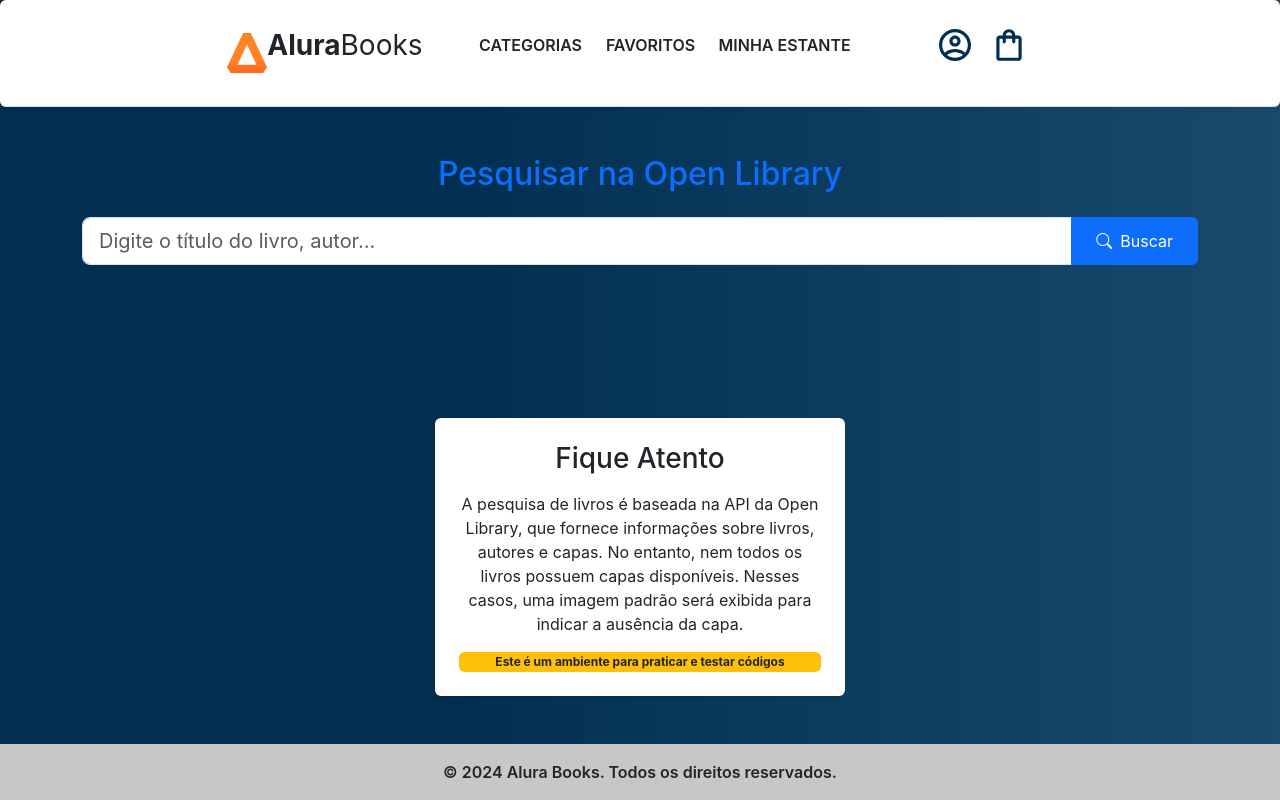
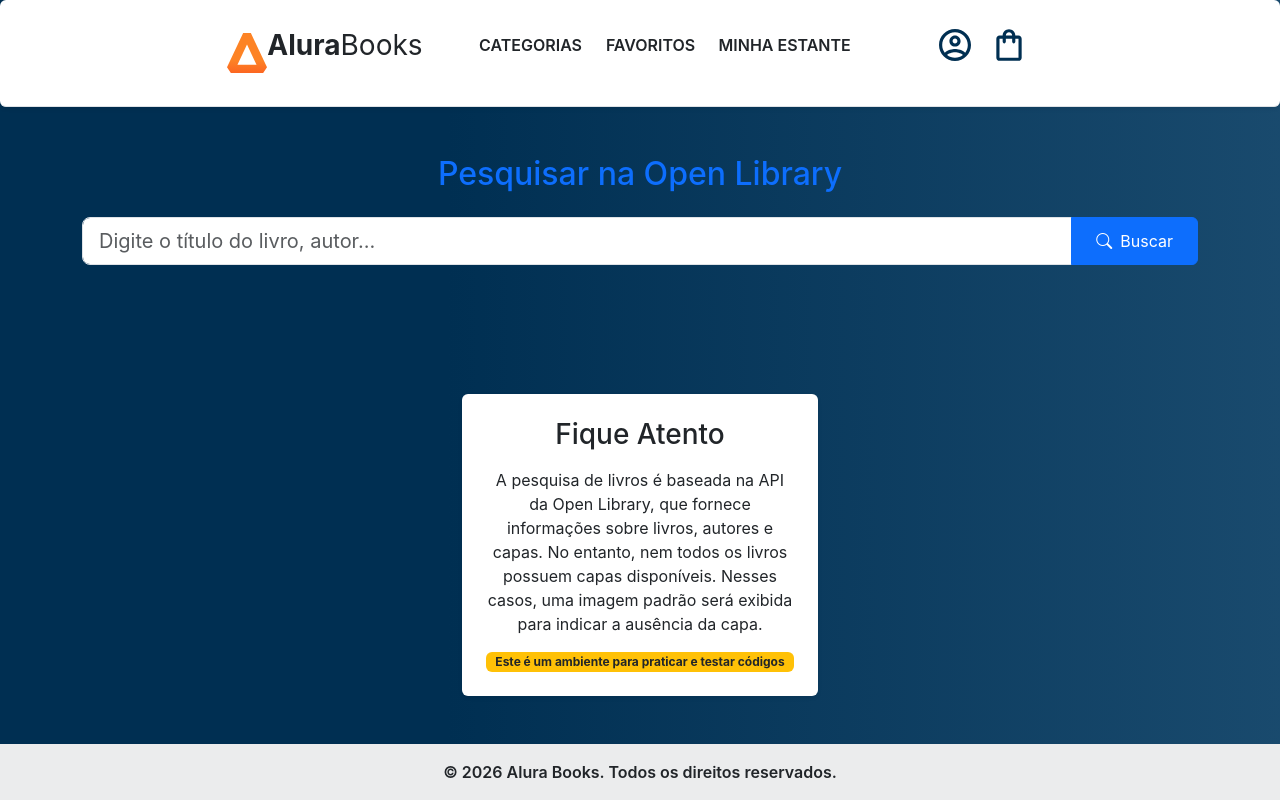
Before and after one commit to ErickArchanjo/alura-books, a React (Create React App) app: page / in a window 1280 px wide. Built offline with nearby package versions, Linux system fonts and the light colour scheme.

Commit message:
ajustes no html

```diff
--- a/src/App.js
+++ b/src/App.js
@@ -6,6 +6,8 @@ import CardExplicativo from './componentes/CardExplicativo'
 
 const AppContainer = styled.div`
     background-image: linear-gradient(90deg,#002F52 35%,#326589 165%);
+    outline: 2px solid red !important;
+}
 `
 
 function App() {
--- a/src/componentes/CardExplicativo/index.js
+++ b/src/componentes/CardExplicativo/index.js
@@ -3,6 +3,7 @@ import styled from "styled-components"
 function CardExplicativo() {
     return (
 
+        <div className="container">
             <div className="row justify-content-center">
                 <div className="col-12 col-md-6 col-lg-4 mb-4">
                     <div className="card text-center border-0 shadow-sm rounded p-4 mb-4">
@@ -19,7 +20,9 @@ return (
                     </div>
                 </div>
             </div>
+        </div>
 
-)}
+    )
+}
 
 export default CardExplicativo
--- a/src/componentes/Footer/index.js
+++ b/src/componentes/Footer/index.js
@@ -2,10 +2,13 @@ import styled from 'styled-components'
 
 function Footer() {
     return (
-
-        <footer className="bg-light text-center text-lg-start">
-            <div className="text-center p-3 fs-6 fw-semibold" style={{ backgroundColor: 'rgba(0, 0, 0, 0.2)' }}>
-                © 2024 Alura Books. Todos os direitos reservados.
+        // Removida a classe "col" para o fundo ocupar 100% da largura
+        <footer className="bg-light text-center w-100 mt-auto">
+            <div className="container-fluid px-0">
+                {/* Removidas as rows e cols desnecessárias que causavam o scroll horizontal */}
+                <div className="text-center p-3 fs-6 fw-semibold" style={{ backgroundColor: 'rgba(0, 0, 0, 0.05)' }}>
+                    © 2026 Alura Books. Todos os direitos reservados.
+                </div>
             </div>
         </footer>
     )
--- a/src/componentes/Pesquisa/index.js
+++ b/src/componentes/Pesquisa/index.js
@@ -182,23 +182,23 @@ function Pesquisa() {
                         {/* Botão Anterior */}
                         <li className={`page-item ${pagina === 1 ? 'disabled' : ''}`}>
                             <button
-                                className="btn btn-outline-primary px-4 py-2 fw-bold"
+                                className="btn btn-light bg-white text-dark px-4 py-2 fw-bold"
                                 onClick={irParaPaginaAnterior}
                                 disabled={pagina === 1} // Desativa o botão se estiver na página 1
                             >
-                                <i className="bi bi-arrow-left me-2"></i> Anterior
+                                <i className="bi bi-arrow-left me-2 "></i> Anterior
                             </button>
                         </li>
 
                         {/* Indicador da página atual */}
                         <li className="d-flex align-items-center px-3">
-                            <span className="text-muted fw-bold">Página {pagina}</span>
+                            <span className="fw-bold text-white">Página {pagina}</span>
                         </li>
 
                         {/* Botão Próximo */}
                         <li className="page-item">
                             <button
-                                className="btn btn-outline-primary px-4 py-2 fw-bold"
+                                className="btn btnlight px-4  text-dark py-2 fw-bold bg-white"
                                 onClick={irParaProximaPagina}
                             >
                                 Próximo <i className="bi bi-arrow-right ms-2"></i>
```
Lines whose indentation alone changed are shown as unchanged.
